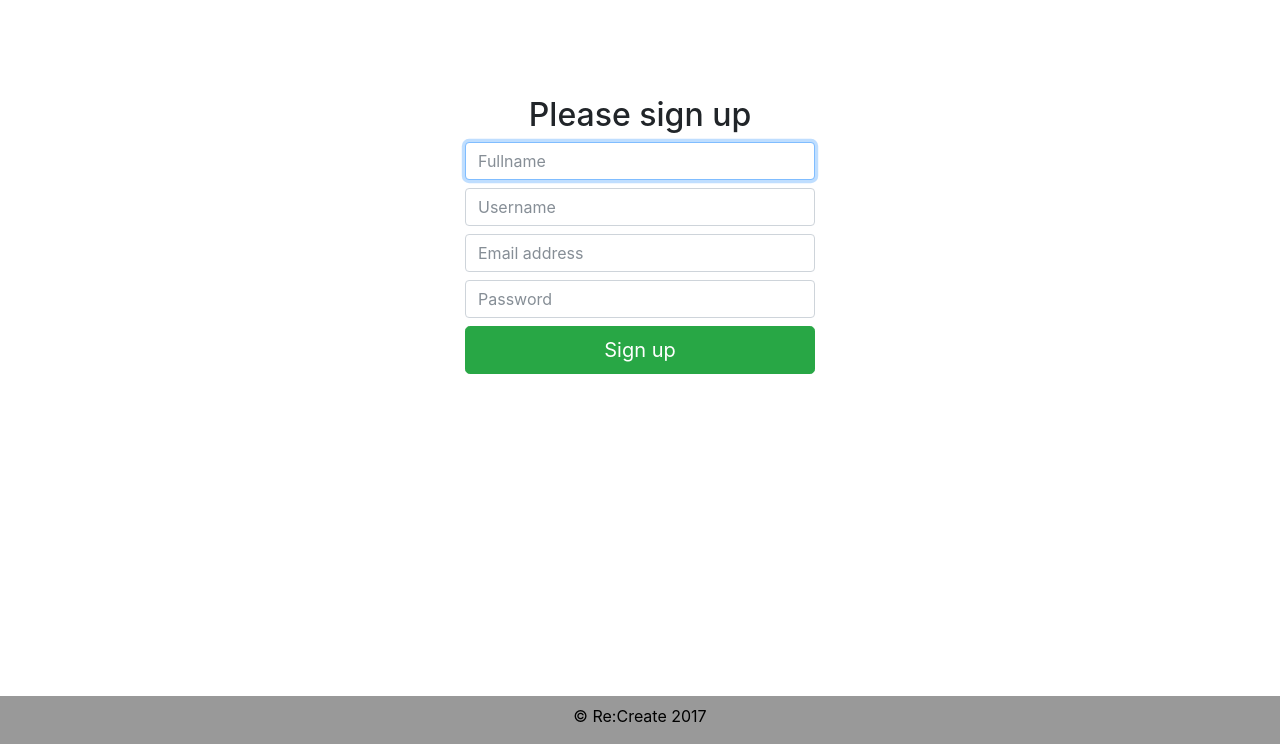
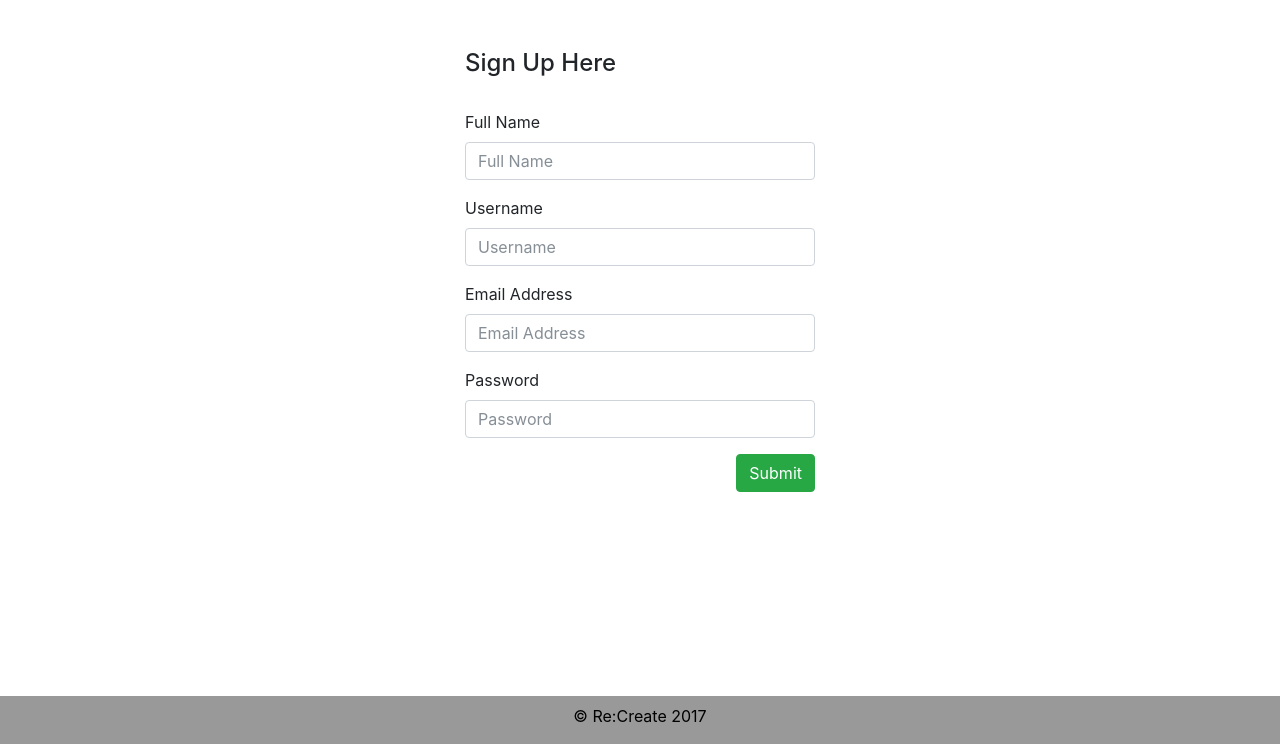
Before and after one commit to DevTarmidi/ReCreate, a CodeIgniter app: page /recreate/index.php/signup in a window 1280 px wide. Shown: the part 56-800 px from the top of the page. Run offline with CodeIgniter, Linux system fonts and the light colour scheme.

Commit message:
Fixing sign up page

```diff
--- a/application/config/database.php
+++ b/application/config/database.php
@@ -77,8 +77,8 @@ $db['default'] = array(
 	'dsn'	=> '',
 	'hostname' => 'localhost',
 	'username' => 'root',
-	'password' => '',
-	'database' => 'recreate',
+	'password' => '1234',
+	'database' => 'db_recreate',
 	'dbdriver' => 'mysqli',
 	'dbprefix' => '',
 	'pconnect' => FALSE,
--- a/application/controllers/signup.php
+++ b/application/controllers/signup.php
@@ -2,11 +2,62 @@
 defined('BASEPATH') OR exit('No direct script access allowed');
 
 class signup extends CI_Controller {
+	public function __construct()
+	{
+		parent::__construct();
+		$this->load->helper(array('form', 'url'));
+		$this->load->library(array('session', 'form_validation', 'email'));
+		$this->load->database();
+		$this->load->model('recreate_m');
+	}
+
 	public function index()
 	{
+		$this->load->helper('security');
 		$data['menu']=0;
 		$this->load->view('header', $data);
-		$this->load->view('signup');
 		$this->load->view('footer');
+		$this->register();
 	}
+
+	function register()
+    {
+        //set validation rules
+		$this->form_validation->set_rules('fullname', 'Full Name', 'trim|required|alpha_numeric_spaces|xss_clean');
+		$this->form_validation->set_rules('username', 'Username', 'trim|required|alpha_numeric|xss_clean|is_unique[user.username]');
+        $this->form_validation->set_rules('email', 'Email Address', 'trim|required|valid_email|is_unique[user.email]');
+        $this->form_validation->set_rules('password', 'Password', 'trim|required|md5');
+
+        //validate form input
+        if ($this->form_validation->run() == FALSE)
+        {
+            // fails
+            $this->load->view('signup');
+        }
+        else
+        {
+            //insert the user registration details into database
+            $data = array(
+                'fullname' => $this->input->post('fullname'),
+                'username' => $this->input->post('username'),
+                'email' => $this->input->post('email'),
+                'password' => $this->input->post('password')
+            );
+
+            // insert form data into database
+            if ($this->recreate_m->insertUser($data))
+            {
+				$this->session->set_flashdata(
+					'msg','<div class="alert alert-success text-center">Successfully Registered!
+					<a href="http://localhost/recreate/index.php/" class="alert-link">Sign in</a>.</div>');
+				redirect('signup');
+            }
+            else
+            {
+                // error
+                $this->session->set_flashdata('msg','<div class="alert alert-danger text-center">Something went wrong! Please try again later.</div>');
+                redirect('signup');
+            }
+        }
+    }
 }
--- /dev/null
+++ b/application/models/recreate_m.php
@@ -0,0 +1,23 @@
+<?php defined('BASEPATH') OR exit('No direct script access allowed');
+
+class recreate_m extends CI_Model {
+
+  function __construct()
+  {
+    parent::__construct();
+    $this->load->database();
+  }
+
+  function insertUser($user)
+  {
+    return $this->db->insert('user', $user);
+  }
+
+  function getUser($email) {
+    $user = $this->db->where('email', $email)->get('users')->row_array();
+    if(count($user) > 0) return $user;
+    return false;
+  }
+
+
+}
--- a/application/views/signup.php
+++ b/application/views/signup.php
@@ -1,22 +1,58 @@
-    <div class="container">
-      <div class="row mt-5">
-		<div class="col-lg-4">
+<br><br>
+<div class="container">
+	<div class="row">
+		<div class="col-md-6 col-md-offset-3">
+			<?php echo $this->session->flashdata('verify_msg'); ?>
 		</div>
-		<div class="col-lg-4 text-center mt-5">
-			<form action="layout.html" method="post" class="form-signup">
-			<h2 class="form-signup-heading">Please sign up</h2>
-			<label for="inputName" class="sr-only">Fullname</label>
-			<input type="text" id="inputName" class="form-control mt-2" placeholder="Fullname" maxlength=40 required autofocus>
-			<label for="inputUName" class="sr-only">Username</label>
-			<input type="text" id="inputUName" class="form-control mt-2" placeholder="Username" maxlength=20 required>
-			<label for="inputEmail" class="sr-only">Email address</label>
-			<input type="email" id="inputEmail" class="form-control mt-2" placeholder="Email address" maxlength=40 required>
-			<label for="inputPassword" class="sr-only">Password</label>
-			<input type="password" id="inputPassword" class="form-control mt-2" placeholder="Password" required>
-			<button class="btn btn-lg btn-success btn-block mt-2" type="submit">Sign up</button>
-		  </form>
+	</div>
+
+	<div class="row">
+		<div class="col-md-4 col-md-offset-3">
 		</div>
-		<div class="col-lg-4">
+
+		<div class="col-md-4 col-md-offset-3">
+			<div class="panel panel-default">
+				<div class="panel-heading">
+					<h4>Sign Up Here</h4>
+					<br>
+				</div>
+				<div class="panel-body">
+					<?php $attributes = array("name" => "registrationform");
+					echo form_open("signup", $attributes);?>
+					<div class="form-group">
+						<label for="name">Full Name</label>
+						<input class="form-control" name="fullname" placeholder="Full Name" type="text" value="<?php echo set_value('fullname'); ?>" />
+						<span class="text-danger"><?php echo form_error('fullname'); ?></span>
+					</div>
+
+					<div class="form-group">
+						<label for="name">Username</label>
+						<input class="form-control" name="username" placeholder="Username" type="text" value="<?php echo set_value('username'); ?>" />
+						<span class="text-danger"><?php echo form_error('username'); ?></span>
+					</div>
+
+					<div class="form-group">
+						<label for="email">Email Address</label>
+						<input class="form-control" name="email" placeholder="Email Address" type="text" value="<?php echo set_value('email'); ?>" />
+						<span class="text-danger"><?php echo form_error('email'); ?></span>
+					</div>
+
+					<div class="form-group">
+						<label for="subject">Password</label>
+						<input class="form-control" name="password" placeholder="Password" type="password" />
+						<span class="text-danger"><?php echo form_error('password'); ?></span>
+					</div>
+
+					<div class="form-group" align="right">
+						<button name="submit" type="submit" class="btn btn-success">Submit</button>
+					</div>
+					<?php echo form_close(); ?>
+					<?php echo $this->session->flashdata('msg'); ?>
+				</div>
+			</div>
 		</div>
-      </div>
-    </div>
+
+		<div class="col-md-4 col-md-offset-3">
+		</div>
+	</div>
+</div>
```
